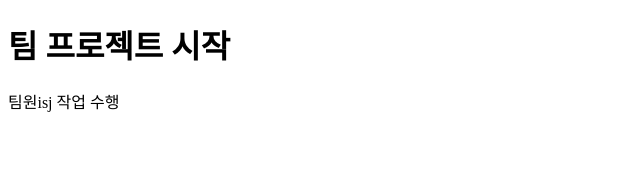
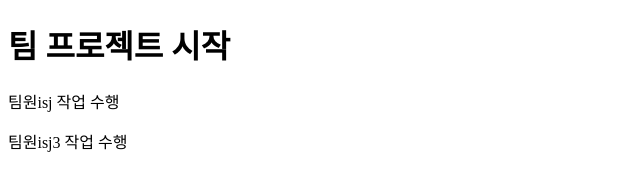
Before and after one commit to solarluvsla/ezen_team_20260226, a plain HTML site: page index.html in a window 1280 px wide. Shown: the whole page, without its empty margins (0-640 px from the left). Drawn offline with Linux system fonts and the light colour scheme.

Commit message:
팀원isj3 작업 수행

```diff
--- a/index.html
+++ b/index.html
@@ -8,5 +8,6 @@
 <body>
   <h1>팀 프로젝트 시작</h1>
   <p>팀원isj 작업 수행</p>
+  <p>팀원isj3 작업 수행</p>
 </body>
 </html>
```
